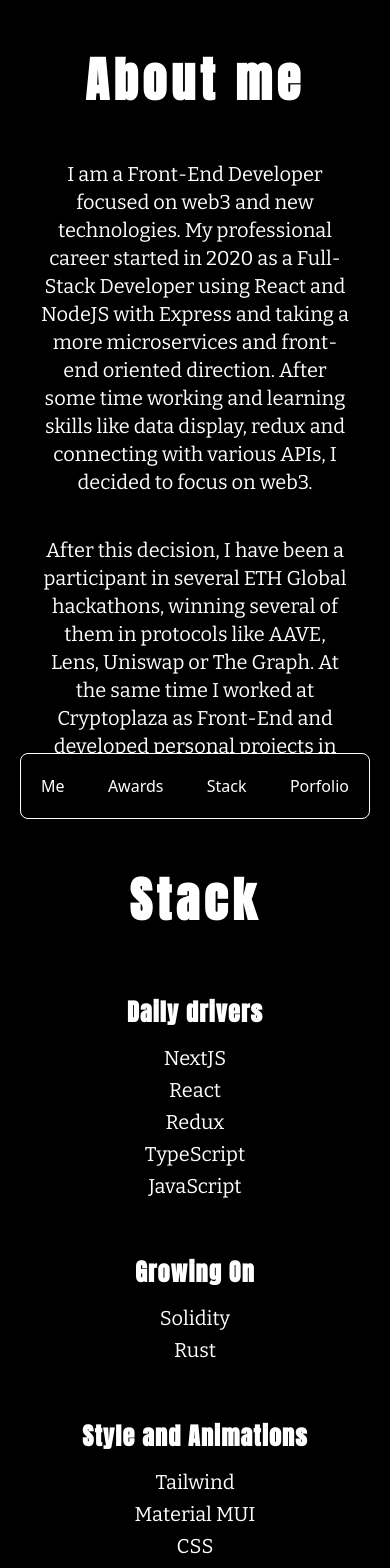
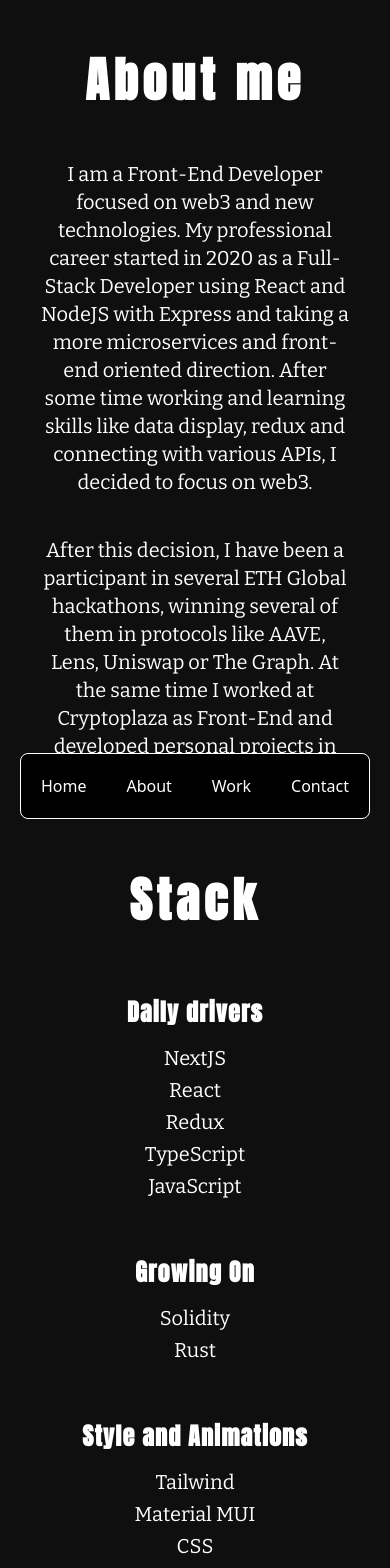
Before and after one commit to 0xukhezo/Ukhezo-web, a Next.js app: page / in a window 390 px wide. Shown: the top 1568 px of the page. Built offline with nearby package versions, Linux system fonts and the light colour scheme.

Commit message:
feat(navbar): change navigation

```diff
--- a/constants/Constants.ts
+++ b/constants/Constants.ts
@@ -91,10 +91,10 @@
 ]
 
 export const navigation = [
-  { name: "Me", href: "#me" },
-  { name: "Awards", href: "#awards" },
-  { name: "Stack", href: "#stack" },
-  { name: "Porfolio", href: "#porfolio" },
+  { name: "Home", href: "/" },
+  { name: "About", href: "/about" },
+  { name: "Work", href: "/work" },
+  { name: "Contact", href: "/contact" },
 ]
 
 export const footerNavigation = [
--- a/src/components/Layout/Navbar.tsx
+++ b/src/components/Layout/Navbar.tsx
@@ -13,20 +13,19 @@
 
 export default function Navbar() {
   const router = useRouter()
-
+  console.log(navigation, router)
   return (
-    // sticky top-0 z-50
     <Disclosure as="nav" id="navbar" className="primary-navigation">
       <>
-        <div className="mx-auto pt-5 bg-black hidden sm:block">
-          <div className="flex h-24 items-center mx-10 justify-evenly">
+        <div className="mx-auto pt-3 bg-mainBackground hidden sm:block">
+          <div className="flex items-center mx-10 justify-evenly">
             <div className="flex-shrink-0">
               <Link href="/">
                 <Image
                   src={Logo.src}
                   alt="Your Company"
-                  width={86}
-                  height={86}
+                  width={27}
+                  height={27}
                   className="logo rounded-full hidden sm:block"
                 />
               </Link>
@@ -39,7 +38,7 @@
                       <Link
                         href={router.route !== "/" ? `/${link.href}` : `${link.href}`}
                         key={link.href}
-                        className="underline-hover hover:text-pink"
+                        className={router.asPath !== link.href ? "navLink" : "text-white"}
                       >
                         {link.name}
                       </Link>
@@ -54,13 +53,10 @@
                   onClick={() =>
                     router.push("mailto:ukhezo.web3@gmail.com?subject=Contact%20ukhezo%20")
                   }
-                  className="underline-hover hover:text-pink"
+                  className="bg-lightGray rounded-xl px-8 py-2.5 font-bold navButton"
                 >
-                  Contact Me
+                  Let's talk
                 </button>
-                <a href="https://twitter.com/0xUkhezo" target="_blank">
-                  <button className="underline-hover hover:text-pink">Join my X</button>
-                </a>
               </div>
             </div>
           </div>
--- /dev/null
+++ b/src/pages/about.tsx
@@ -0,0 +1,5 @@
+import React from "react"
+
+export default function AboutPage() {
+  return <div>about</div>
+}
--- /dev/null
+++ b/src/pages/contact.tsx
@@ -0,0 +1,5 @@
+import React from "react"
+
+export default function ContactPage() {
+  return <div>contact</div>
+}
--- a/src/pages/index.tsx
+++ b/src/pages/index.tsx
@@ -35,7 +35,7 @@
   })
 
   return (
-    <main className="bg-black text-white">
+    <main>
       <Navbar />
       <Hero />
       <Stack />
--- /dev/null
+++ b/src/pages/work.tsx
@@ -0,0 +1,5 @@
+import React from "react"
+
+export default function WorksPage() {
+  return <div>works</div>
+}
--- a/src/styles/globals.css
+++ b/src/styles/globals.css
@@ -4,334 +4,31 @@
 @tailwind components;
 @tailwind utilities;
 
-@media (max-width: 1024px) {
-  .hiddenShowLeft{
-    opacity:0;
-    filter: blur(5px);
-    transform: translateY(100%);
-    transition: all 1s 0.05s;
-  }
-
-  .hiddenShowRight{
-    opacity:0;
-    filter: blur(5px);
-    transform: translateY(100%);
-    transition: all 1s 0.05s;
-  }
-}
-
-@media (min-width: 1024px) {
-  .hiddenShowLeft{
-    opacity:0;
-    filter: blur(5px);
-    transform: translatex(-100%);
-    transition: all 1.2s 0.1s;
-  }
-
-  .hiddenShowRight{
-    opacity:0;
-    filter: blur(5px);
-    transform: translateX(100%);
-    transition: all 1.2s 0.1s;
-  }
-}
-
-@keyframes underline-animation {
-  0% {
-    transform: scaleX(0);
-    transform-origin: left;
-  }
-  100% {
-    transform: scaleX(1);
-    transform-origin: right;
-  }
-}
-
-@keyframes animateLine {
-  0% {
-    width: 0%;
-  }
-  100% {
-    width: 100%;
-  }
-}
-
-@keyframes row-animation {
-  from {
-    stroke-dashoffset: 0;
-  }
-  to{
-    stroke-dashoffset: 500;
-  }
-}
-
-@keyframes rowReverse-animation {
-  from {
-    stroke-dashoffset: 500;
-  }
-  to{
-    stroke-dashoffset: 0;
-  }
-}
-
-@keyframes showLine-animation {
-  to {
-    stroke-dashoffset: 0;
-  }
-}
-
-@keyframes loans-line-animation {
-  to{
-    stroke-dashoffset: 0;
-  }
-}
 
 html{
   scroll-behavior: smooth;
   scroll-padding: var(--scroll-padding, 5rem);
   overflow-x: hidden;
+  max-width: 1800px;
+  margin: auto;
+  background-color: #0f0f0f;
+  color: white;
 }
 
-.hiddenShowUp{
-  opacity:0;
-  filter: blur(5px);
-  transform: translateY(100%);
-  transition: all 1s 0.2s;
+
+.navLink {
+  color: #676767;
+  transition: color 0.8s ease;
+}
+.navLink:hover {
+  color: white;
 }
 
-.show{
-  opacity:1;
-  filter: blur(0);
-  transform: translateX(0);
+.navButton {
+  transition: all 0.4s ease;
 }
 
-.showUp{
-  opacity:1;
-  filter: blur(0);
-  transform: translateY(0);
+.navButton:hover {
+  color: #323232;
+  background-color: white;
 }
-
-.full-screen-section {
-  height: 100vh;
-  position: relative;
-}
-
-.row{
-  stroke-dashoffset: 100;
-  stroke-dasharray: 50;
-  animation: row-animation 12s linear forwards;
-  animation-iteration-count: infinite;
-}
-
-.loans-line{
-  stroke-dashoffset: -500;
-  stroke-dasharray: 1000;
-  animation: loans-line-animation 1.2s linear forwards;
-  animation-delay: 2.3s;
-}
-
-.loans-circle{
-  stroke-dashoffset: -500;
-  stroke-dasharray: 1000;
-  stroke-width: 1.5px;
-  animation: loans-line-animation 1.2s linear forwards;
-  animation-delay: 2.3s;
-}
-
-.rowReverse{
-  stroke-dashoffset: 100;
-  stroke-dasharray: 50;
-  animation: rowReverse-animation 12s linear forwards;
-  animation-iteration-count: infinite;
-}
-
-.graph-rect{
-  opacity: 0;
-  animation: graph-rect-animation 2s linear forwards;
-  animation-delay: 2.5s;
- }
-
- .hiddenCard{
-    opacity: 0;
- }
-
- .showCard{
-  opacity: 1;
-  transition: opacity 0.4s;
-}
-
- .hiddenLine{
-  opacity: 0;
-}
-
-.showLine{
-  stroke-dashoffset: 1000;
-  opacity:1;
-  stroke-dasharray: 1000;
-  animation: showLine-animation 0.8s linear forwards;
-}
-
-.centered {
-    margin-left: auto;
-    margin-right: auto;
-    max-width:2000px;
-    width: 100%;
-    overflow: hidden;
-}
-
-.roadmap{
-  overflow: auto;
-}
-
-.hiddenStep{
-  opacity: 0;
-  filter: blur(5px);
-  transition: all 2s;
-}
-
-.showStep{
-  opacity: 1;
-  filter: blur(0);
-}
-
-.hiddenStepText{
-  transform : scale(1);
-  transition: transform 0.8s;
-}
-
-.bigStep{
-  transform : scale(1.2);
-  transition: transform 0.8s;
-}
-
-.logo{
-  transform : scale(1);
-  transition: transform 0.8s;
-}
-
-.logo:hover{
-  transform : scale(1.05);
-  transition: transform 0.8s;
-}
-
-.grow-line{
-  width:100%;
-  transition: width 0.8s linear;
-}
-
-.underline-hover {
-  position: relative;
-  display: inline-block;
-  transition: transform 0.4s ease-in-out;
-}
-
-.underline-hover::before {
-  content: "";
-  position: absolute;
-  bottom: -2px;
-  left: 0;
-  right: 100%;
-  height: 2px;
-  background-color: #fd16f9;
-  transform-origin: left;
-  transform: scaleX(0);
-  transition: transform 0.4s ease-in-out;
-}
-
-.underline-hover:hover::before {
-  transform: scaleX(1);
-  transform-origin: left;
-  right: 0;
-}
-
-.footer-links{
-  color:#a6a5a5;
-  transition-property: color;
-  transition-duration: 0.8s;
-}
-
-.footer-links:hover{
-  color:#fd16f9
-}
-
-.footer-links-pc{
-  color:  #a6a5a5;
-  transition-property: color;
-  transition-duration: 0.8s;
-}
-
-.footer-links-pc:hover{
-  color: #fd16f9;
-}
-
-.projectImageStart{
-    margin: auto;
-    scale:1.2;
-}
-
-.projectTextStart{
-   opacity: 0;
-   display: hidden;
-   width: 0;
-}
-
-.logos {
-    overflow: hidden;
-    padding: 60px 0 0 0;
-    background: #000000;
-    white-space: nowrap;
-    position: relative;
-}
-
-.logos-slide {
-    display: inline-flex;
-    opacity: 0.6;
-    animation: 60s slide infinite linear;
-}
-
-.logos-slide img {
-    margin: 0 25px;
-}
-
-@keyframes slide {
-    from {
-        transform: translateX(0);
-    }
-    to {
-        transform: translateX(-100%);
-    }
-}
-
-@media (min-width: 1024px) {
-    .projectImageFinish{
-        transition: all 1.4s 1.4s;
-        scale:1
-    }
-
-    .projectTextFinish{
-        transition: width 1.4s, dispaly 1.4s, opacity 0.7s 1.4s;
-        opacity: 1;
-        display: block;
-        width: 60%;
-    }
-
-    .cardProjectStart{
-      background-color: black;
-    }
-
-    .cardProjectFinish{
-        transition: all 1.4s 1.4s;
-        background-color: rgb(15 23 42);
-    }
-}
-
-@media (max-width: 1024px) {
-    .projectImageFinish{
-        scale:1;
-    }
-
-    .projectTextFinish{
-        opacity: 1;
-        width: 100%;
-    }
-}
--- a/tailwind.config.ts
+++ b/tailwind.config.ts
@@ -9,15 +9,10 @@
   theme: {
     extend: {
       colors: {
-        red: "#fc0407",
-        pink: "#fd16f9",
-        purple: "#6506d8",
+        lightGray: "#323232",
+        mainBackground: "#0f0f0f",
       },
       borderWidth: { 1: "1px" },
-      screens: {
-        roadmap: "907px",
-        treeDesktop: "1128px",
-      },
       fontFamily: {
         anton: ["Anton", "normal"],
         bitter: ["Bitter", "normal"],
```
